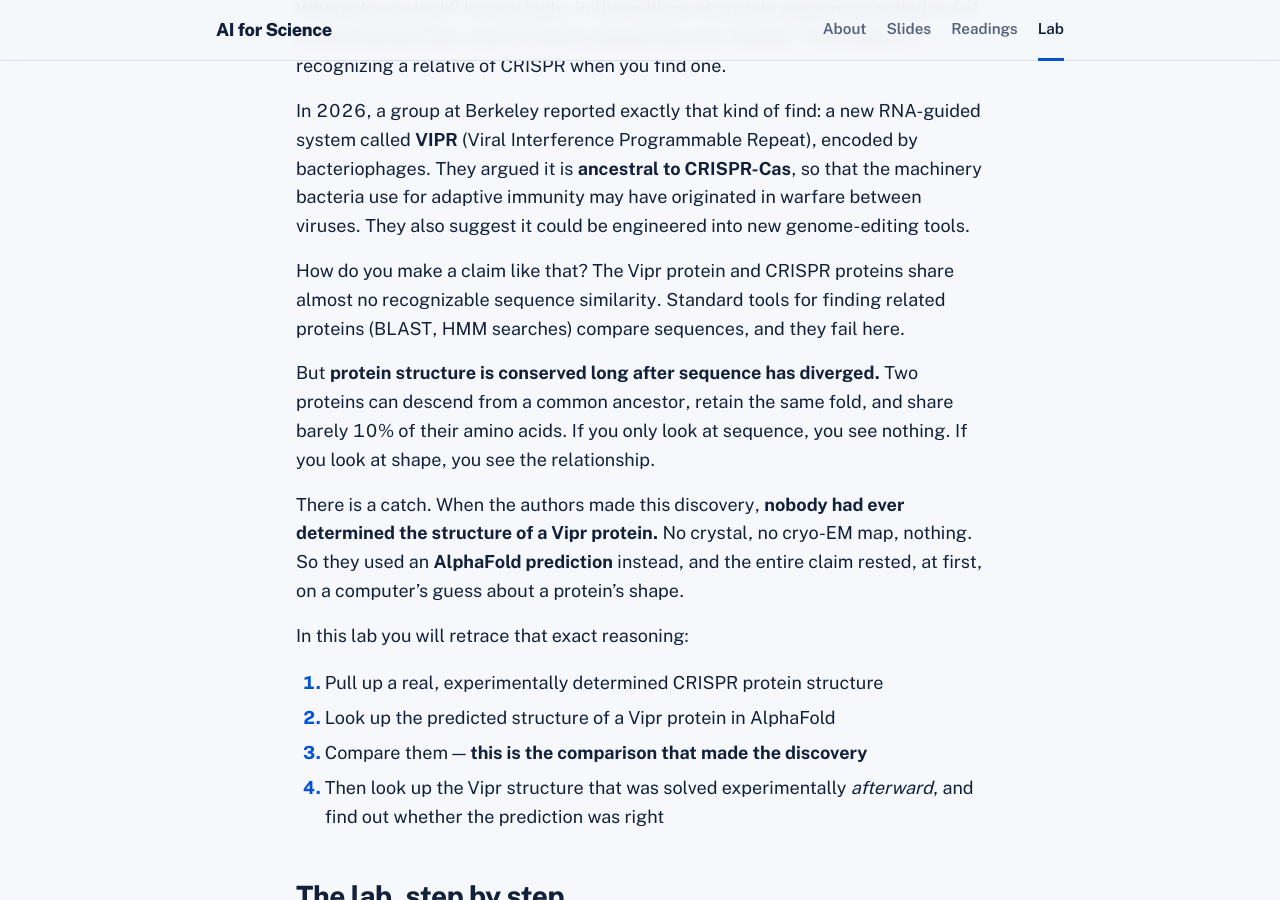
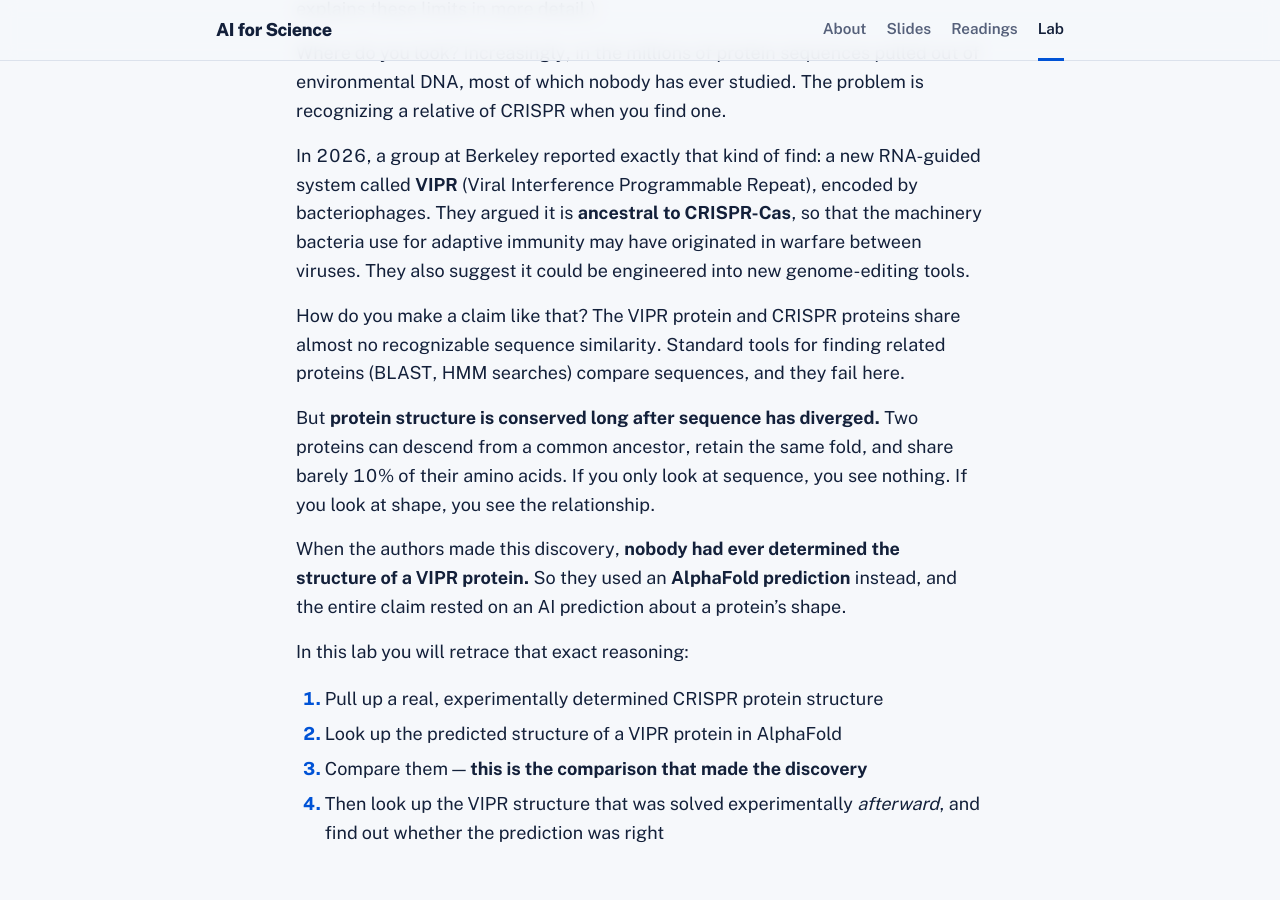
Before and after one commit to DanTurner-Evans/AI-for-science, a Jekyll site: the page built from lab/index.md, in a window 1280 px wide and 900 px high, scrolled down 1028 px. Built offline with Jekyll 4.4.1, drawn with Linux system fonts in a browser that asks for light colours; some of the changed text lies outside the part shown.

Commit message:
Tighten lab overview intro; capitalize VIPR; drop learning goals
Co-Authored-By: Claude Opus 5.5 <noreply@anthropic.com>

```diff
--- a/lab/index.md
+++ b/lab/index.md
@@ -9,7 +9,7 @@ nav: lab
 **Using AlphaFold to find alternative CRISPR candidates**
 
 {% assign conf = site.data.x1u2u4_plddt %}
-{% if conf %}
+{% if conf %}VIPR
 <figure class="plddt">
 <div class="plddt-strip" markdown="0" role="img" aria-label="AlphaFold confidence for each of the {{ conf.residues.size }} residues of protein X1U2U4. Mean pLDDT {{ conf.mean }}; most residues are very high confidence.">{% for r in conf.residues %}<span class="r {{ r[2] }}" style="--i:{{ forloop.index0 }}" title="Residue {{ r[0] }}: pLDDT {{ r[1] }}"></span>{% endfor %}
 </div>
@@ -48,7 +48,7 @@ that the machinery bacteria use for adaptive immunity may have originated in
 warfare between viruses. They also suggest it could be engineered into new
 genome-editing tools.
 
-How do you make a claim like that? The Vipr protein and CRISPR proteins share
+How do you make a claim like that? The VIPR protein and CRISPR proteins share
 almost no recognizable sequence similarity. Standard tools for finding related
 proteins (BLAST, HMM searches) compare sequences, and they fail here.
 
@@ -57,17 +57,17 @@ proteins can descend from a common ancestor, retain the same fold, and share
 barely 10% of their amino acids. If you only look at sequence, you see nothing.
 If you look at shape, you see the relationship.
 
-There is a catch. When the authors made this discovery, **nobody had ever
-determined the structure of a Vipr protein.** No crystal, no cryo-EM map,
-nothing. So they used an **AlphaFold prediction** instead, and the entire claim
-rested, at first, on a computer's guess about a protein's shape.
+When the authors made this discovery, **nobody had ever determined the**
+**structure of a VIPR protein.**  So they used an **AlphaFold prediction**
+instead, and the entire claim rested on an AI prediction about a protein's
+shape.
 
 In this lab you will retrace that exact reasoning:
 
 1. Pull up a real, experimentally determined CRISPR protein structure
-2. Look up the predicted structure of a Vipr protein in AlphaFold
+2. Look up the predicted structure of a VIPR protein in AlphaFold
 3. Compare them — **this is the comparison that made the discovery**
-4. Then look up the Vipr structure that was solved experimentally *afterward*,
+4. Then look up the VIPR structure that was solved experimentally *afterward*,
    and find out whether the prediction was right
 
 ## The lab, step by step
@@ -82,24 +82,6 @@ will otherwise trip you up in Part 1.
 {% endfor %}
 </ol>
 
-Keep a document open as you go. Each part has a **Record** list and numbered
-**Questions** (1–17, numbered continuously across parts); you will hand in your
-answers at the end.
-
-## Learning goals
-
-By the end of this lab you should be able to:
-
-1. Retrieve and inspect a macromolecular structure in the RCSB PDB
-2. Retrieve an AlphaFold prediction and read its per-residue confidence scores
-3. Explain why structural comparison detects homology that sequence comparison
-   misses
-4. Run a pairwise structural alignment in the browser
-5. Interpret a TM-score, RMSD, alignment length, and percent identity — and say
-   which of them matters for an evolutionary claim
-6. Articulate the difference between a predicted structure and a measured one,
-   and what each can and cannot establish
-
 ## What you'll use
 
 All free, all in the browser, no account needed:
```
Also changed, not shown: other parts of lab/index.md (+0 -8 lines).
